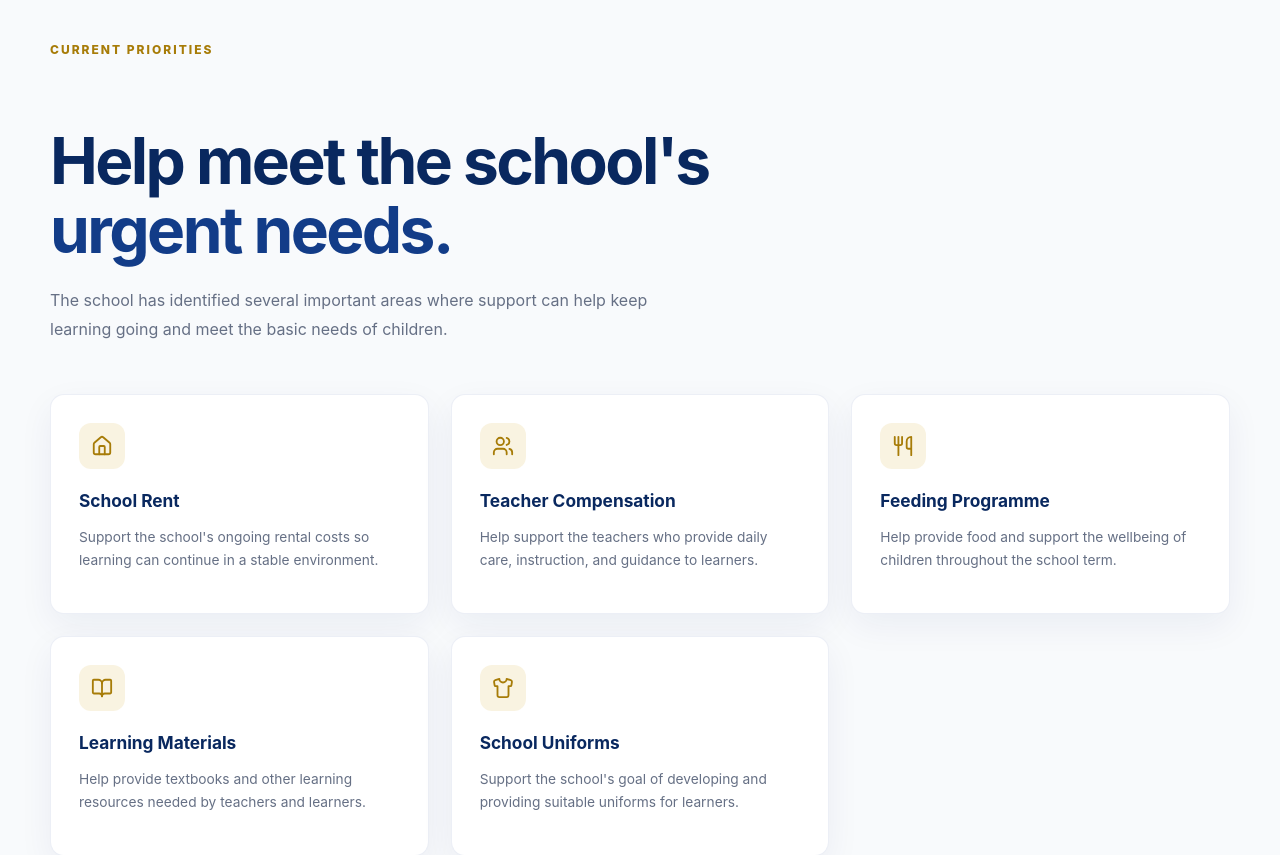
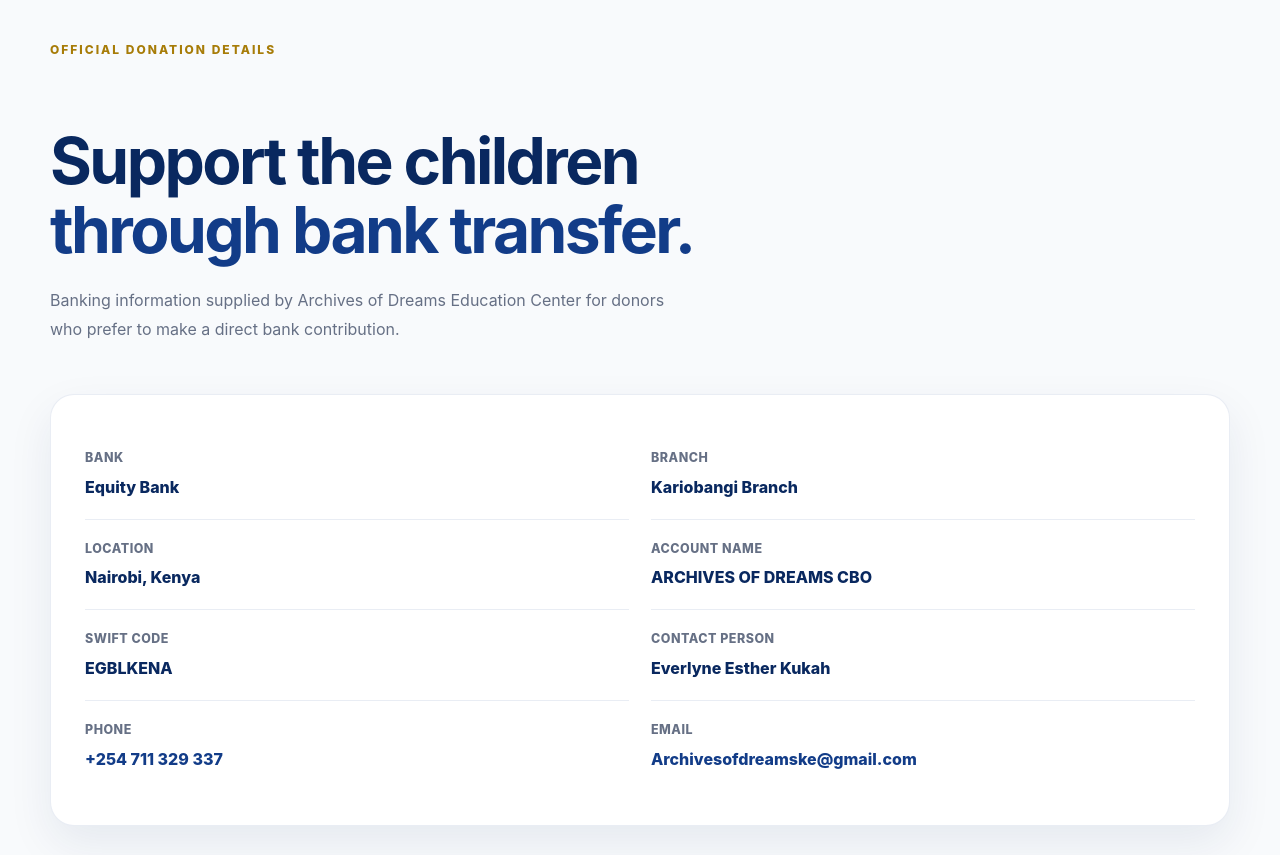
Before and after one commit to Samuoz-floh/archives-of-dreams, a React (Vite) app: page /donate in a window 1280 px wide. Shown: the part 2200-3055 px from the top of the page. Built offline with nearby package versions, Linux system fonts and the light colour scheme.

Commit message:
Add official bank donation details

```diff
--- a/src/pages/DonatePage.css
+++ b/src/pages/DonatePage.css
@@ -405,6 +405,13 @@
   box-shadow: 0 12px 28px rgba(0, 0, 0, 0.2);
 }
 
+.donate-mpesa-button:disabled {
+  opacity: 0.65;
+  cursor: not-allowed;
+  transform: none;
+  box-shadow: none;
+}
+
 .donation-form-message {
   padding: 13px 15px;
   border: 1px solid rgba(245, 223, 139, 0.25);
@@ -413,6 +420,11 @@
   color: var(--gold-light);
   font-size: 0.82rem;
   line-height: 1.6;
+}
+
+.donation-form-message-success {
+  border-color: rgba(245, 223, 139, 0.45);
+  background: rgba(245, 223, 139, 0.12);
 }
 
 /* =========================================================
@@ -480,6 +492,75 @@
 
 .mpesa-instructions li::marker {
   color: var(--gold-light);
+}
+
+/* =========================================================
+   OFFICIAL BANK DONATION DETAILS
+========================================================= */
+
+.donate-bank-section {
+  width: 100%;
+  padding: 100px 0;
+  background: var(--off-white);
+}
+
+.donate-bank-card {
+  width: 100%;
+  box-sizing: border-box;
+  padding: 34px;
+  border: 1px solid rgba(18, 60, 136, 0.09);
+  border-radius: var(--radius-lg);
+  background: var(--white);
+  box-shadow: 0 18px 45px rgba(9, 40, 95, 0.08);
+}
+
+.donate-bank-details {
+  display: grid;
+  grid-template-columns: repeat(2, minmax(0, 1fr));
+  gap: 0 22px;
+}
+
+.donate-bank-detail {
+  display: flex;
+  flex-direction: column;
+  gap: 7px;
+  min-width: 0;
+  padding: 20px 0;
+  border-bottom: 1px solid rgba(18, 60, 136, 0.09);
+}
+
+.donate-bank-detail:nth-last-child(-n + 2) {
+  border-bottom: 0;
+}
+
+.donate-bank-detail span {
+  color: var(--text-muted);
+  font-size: 0.78rem;
+  font-weight: 800;
+  letter-spacing: 0.04em;
+  text-transform: uppercase;
+}
+
+.donate-bank-detail strong,
+.donate-bank-detail a {
+  color: var(--royal-blue-dark);
+  font-size: 1rem;
+  font-weight: 800;
+  line-height: 1.5;
+  overflow-wrap: anywhere;
+}
+
+.donate-bank-detail a {
+  color: var(--royal-blue);
+  text-decoration: none;
+  transition:
+    color 0.2s ease,
+    text-decoration-color 0.2s ease;
+}
+
+.donate-bank-detail a:hover {
+  color: var(--gold-dark);
+  text-decoration: underline;
 }
 
 /* =========================================================
@@ -619,7 +700,8 @@
 .donate-secondary-button:focus-visible,
 .donate-mpesa-button:focus-visible,
 .donation-amount-button:focus-visible,
-.donation-form-group input:focus-visible {
+.donation-form-group input:focus-visible,
+.donate-bank-detail a:focus-visible {
   outline: 3px solid var(--gold-light);
   outline-offset: 3px;
 }
@@ -639,6 +721,10 @@
   }
 
   .mpesa-card {
+    max-width: 760px;
+  }
+
+  .donate-bank-card {
     max-width: 760px;
   }
 
@@ -679,6 +765,7 @@
   }
 
   .donate-payment-section,
+  .donate-bank-section,
   .donate-support-section {
     padding: 75px 0;
   }
@@ -710,6 +797,24 @@
 
   .payment-detail strong {
     text-align: left;
+  }
+
+  .donate-bank-card {
+    padding: 24px;
+    border-radius: var(--radius-md);
+  }
+
+  .donate-bank-details {
+    grid-template-columns: minmax(0, 1fr);
+  }
+
+  .donate-bank-detail,
+  .donate-bank-detail:nth-last-child(-n + 2) {
+    border-bottom: 1px solid rgba(18, 60, 136, 0.09);
+  }
+
+  .donate-bank-detail:last-child {
+    border-bottom: 0;
   }
 
   .donate-support-grid {
@@ -761,6 +866,14 @@
     font-size: 1.08rem;
   }
 
+  .donate-bank-card {
+    padding: 20px;
+  }
+
+  .donate-bank-detail {
+    padding: 17px 0;
+  }
+
   .donate-support-card {
     padding: 21px;
   }
@@ -776,6 +889,10 @@
 
 @media (max-width: 340px) {
   .mpesa-card {
+    padding: 17px;
+  }
+
+  .donate-bank-card {
     padding: 17px;
   }
 
@@ -797,7 +914,8 @@
   .donate-secondary-button,
   .donate-mpesa-button,
   .donation-amount-button,
-  .donate-support-card {
+  .donate-support-card,
+  .donate-bank-detail a {
     transition: none;
   }
 }
--- a/src/pages/DonatePage.jsx
+++ b/src/pages/DonatePage.jsx
@@ -127,6 +127,7 @@ function DonatePage() {
             setFormMessage(
               `Donation payment completed successfully.${receiptMessage}`
             );
+
             return;
           }
 
@@ -513,6 +514,82 @@ function DonatePage() {
         </div>
       </section>
 
+      {/* =====================================================
+          OFFICIAL BANK DONATION DETAILS
+      ===================================================== */}
+
+      <section
+        className="donate-bank-section"
+        aria-labelledby="bank-donation-heading"
+      >
+        <div className="container">
+          <div className="donate-section-heading">
+            <span className="section-label">
+              OFFICIAL DONATION DETAILS
+            </span>
+
+            <h2 id="bank-donation-heading">
+              Support the children{" "}
+              <span>through bank transfer.</span>
+            </h2>
+
+            <p>
+              Banking information supplied by Archives of
+              Dreams Education Center for donors who prefer
+              to make a direct bank contribution.
+            </p>
+          </div>
+
+          <div className="donate-bank-card">
+            <div className="donate-bank-details">
+              <div className="donate-bank-detail">
+                <span>Bank</span>
+                <strong>Equity Bank</strong>
+              </div>
+
+              <div className="donate-bank-detail">
+                <span>Branch</span>
+                <strong>Kariobangi Branch</strong>
+              </div>
+
+              <div className="donate-bank-detail">
+                <span>Location</span>
+                <strong>Nairobi, Kenya</strong>
+              </div>
+
+              <div className="donate-bank-detail">
+                <span>Account Name</span>
+                <strong>ARCHIVES OF DREAMS CBO</strong>
+              </div>
+
+              <div className="donate-bank-detail">
+                <span>SWIFT Code</span>
+                <strong>EGBLKENA</strong>
+              </div>
+
+              <div className="donate-bank-detail">
+                <span>Contact Person</span>
+                <strong>Everlyne Esther Kukah</strong>
+              </div>
+
+              <div className="donate-bank-detail">
+                <span>Phone</span>
+                <a href="tel:+254711329337">
+                  +254 711 329 337
+                </a>
+              </div>
+
+              <div className="donate-bank-detail">
+                <span>Email</span>
+                <a href="mailto:Archivesofdreamske@gmail.com">
+                  Archivesofdreamske@gmail.com
+                </a>
+              </div>
+            </div>
+          </div>
+        </div>
+      </section>
+
       <section
         className="donate-support-section"
         aria-labelledby="urgent-support-heading"
```
